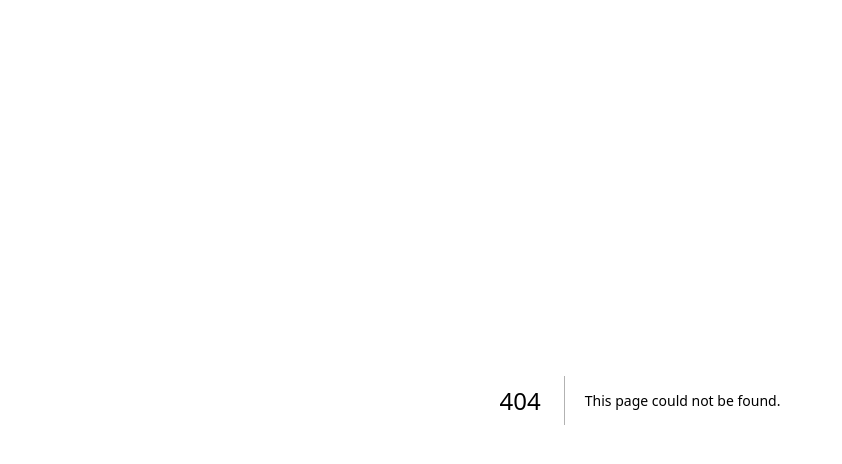
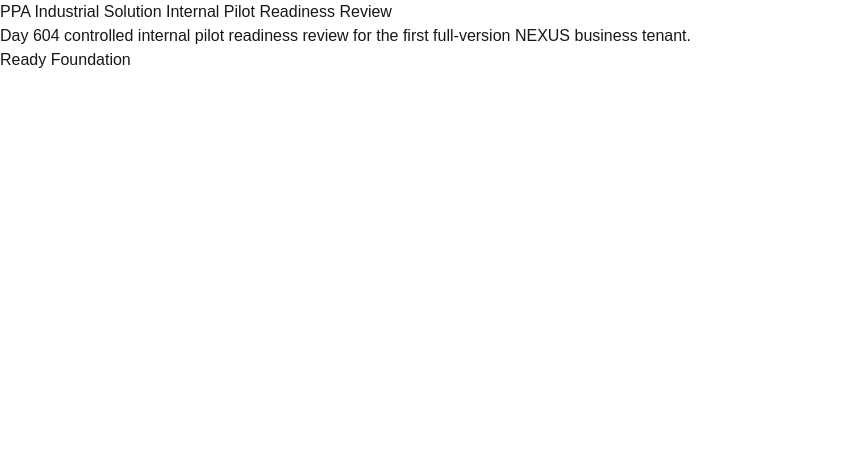
Before and after one commit to celerishealth/NEXUS, a Next.js app in the folder nexus-app/: page /nexus-ppa-pilot-readiness in a window 1280 px wide. Before the commit this address had no page. Shown: the top 464 px of the page, without its empty margins (0-842 px from the left). Built offline with nearby package versions, Linux system fonts and the light colour scheme.

Commit message:
Day 604: add PPA internal pilot readiness review v1

```diff
--- /dev/null
+++ b/nexus-app/app/nexus-ppa-pilot-readiness/page.tsx
@@ -0,0 +1,13 @@
+export default function NexusPpaPilotReadinessPage() {
+  return (
+    <main>
+      <h1>PPA Industrial Solution Internal Pilot Readiness Review</h1>
+      <p>Day 604 controlled internal pilot readiness review for the first full-version NEXUS business tenant.</p>
+      <h2>Ready Foundation</h2>
+      <ul>
+      </ul>
+      <ul>
+      </ul>
+    </main>
+  );
+}
```
